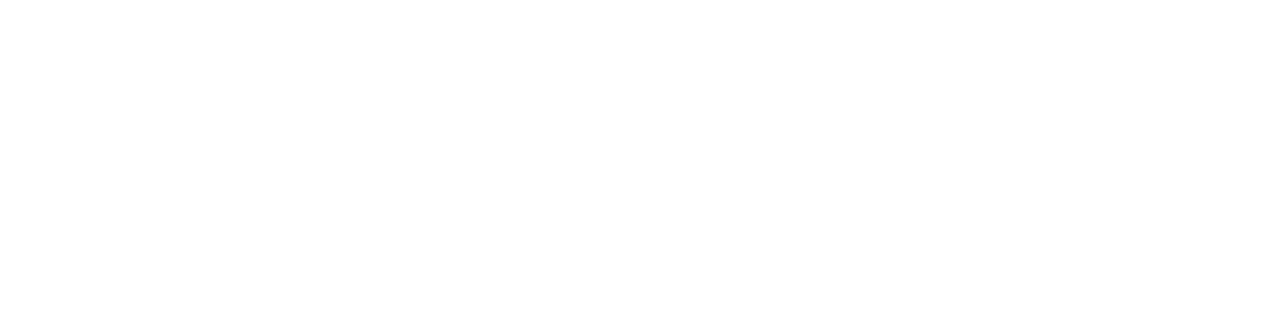
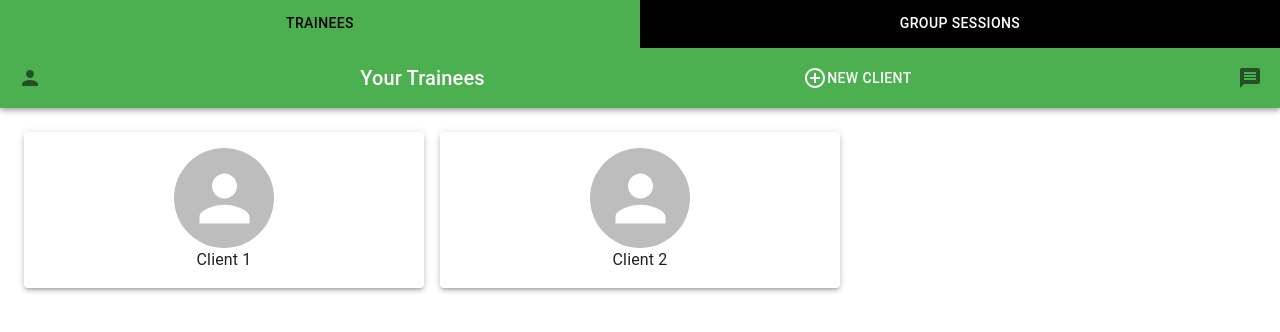
Before and after one commit to TOLGA1123/FitChamp, a React (Create React App) app in the folder frontend/: page /trainees in a window 1280 px wide. Shown: the top 332 px of the page. Built offline with nearby package versions, Linux system fonts and the light colour scheme.

Commit message:
2 more pages

```diff
--- a/frontend/package.json
+++ b/frontend/package.json
@@ -10,6 +10,8 @@
     "@testing-library/jest-dom": "^5.17.0",
     "@testing-library/react": "^13.4.0",
     "@testing-library/user-event": "^13.5.0",
+    "axios": "^1.6.8",
+    "moment": "^2.30.1",
     "react": "^18.3.1",
     "react-dom": "^18.3.1",
     "react-router-dom": "^5.3.4",
--- a/frontend/src/App.js
+++ b/frontend/src/App.js
@@ -14,7 +14,8 @@
 import TrainerProfile from './pages/TrainerProfile';
 import GoalsPage from './pages/GoalsPage';
 import ProgressAchievements from './pages/ProgressAchievements';
-//import GoalDetailPage from './pages/GoalDetailPage';
+import TraineesPage from './pages/TraineesPage';
+import GoalDetailPage from './pages/GoalDetailPage';
 
 const theme = createTheme();
 
@@ -33,8 +34,10 @@
           <Route path="/trainer-profile/:trainerId" component={TrainerProfile} />
           <Route path="/goals" component={GoalsPage} />
           <Route path="/achievements" component={ProgressAchievements} />
+          <Route path="/trainees" component={TraineesPage} />
+          <Route path="/goal-detail/:goalId" component={GoalDetailPage} />
 
-          {/*<Route path="/goal-detail/:goalId" component={GoalDetailPage} />
+          {/*
            You can add more routes here if you have other pages */}
         </Switch>
       </Router>
--- a/frontend/src/pages/LoginPage.js
+++ b/frontend/src/pages/LoginPage.js
@@ -29,32 +29,13 @@
       if (response.status === 200) {
         history.push('/workout-plans'); // Redirect to login page after successful registration
       }
+      if(response.status === 201){
+        history.push('/trainees');
+      }
     })
     .catch(error => {
       console.error('Registration error:', error.response ? error.response.data : 'Server did not respond');
     });
-    /*e.preventDefault();
-    try {
-      const response = await fetch('http://yourdjangoapi.com/api/token/', {
-        method: 'POST',
-        headers: {
-          'Content-Type': 'application/json',
-        },
-        body: JSON.stringify({ email, password }),
-      });
-
-      if (response.ok) {
-        const data = await response.json();
-        localStorage.setItem('token', data.token); // Store the token
-
-      } else {
-        console.error('Login failed');
-        // Handle errors such as invalid credentials
-      }
-    } catch (error) {
-      console.error('An error occurred:', error);
-    }*/
-    //history.push('/workout-plans'); // Redirect to the workout plans page
   };
   return (
     <Container component="main" maxWidth="xs">
--- a/frontend/src/pages/NewWorkoutPlan.js
+++ b/frontend/src/pages/NewWorkoutPlan.js
@@ -4,7 +4,11 @@
 import { useHistory } from 'react-router-dom';
 import { AppBar, Tabs, Tab } from '@mui/material';
 import PersonIcon from '@mui/icons-material/Person';
-import { green } from '@mui/material/colors';
+
+const darkMintGreen = '#2E8B57'; // Define your dark mint green color
+const darkAshGrey = '#4B4B4B'; // Define your dark ash grey color
+const lila = '#cc99ff';
+const mavi = '#009999';
 
 const NewWorkoutPlan = () => {
   const history = useHistory();
@@ -111,14 +115,14 @@
 
   return (
     <Box sx={{ flexGrow: 1 }}>
-      <AppBar position="static" sx={{ backgroundColor: green[500] }}>
+      <AppBar position="static" sx={{ backgroundColor: darkMintGreen }}>
         <Tabs
           onChange={handleRouteChange}
           sx={{
             display: 'flex',
             justifyContent: 'space-between',
             flexGrow: 1,
-            backgroundColor: 'black' // Set the background color for the whole tabs container
+            backgroundColor: darkAshGrey // Set the background color for the whole tabs container
           }}
           variant="fullWidth"
         >
@@ -127,25 +131,25 @@
             value="workout-plans"
             sx={{
               color: 'black',
-              backgroundColor: green[500]
+              backgroundColor: darkMintGreen
             }}
           />
           <Tab
             label="Trainers"
             value="trainers"
-            sx={{ color: 'white', backgroundColor: 'black' }}
+            sx={{ color: 'white', backgroundColor: darkAshGrey }}
           />
           <Tab
             label="Nutrition Plans"
             value="nutrition"
-            sx={{ color: 'white', backgroundColor: 'black' }}
+            sx={{ color: 'white', backgroundColor: darkAshGrey }}
           />
           <Tab
             label="Goals"
             value="goals"
-            sx={{ color: 'white', backgroundColor: 'black' }}
+            sx={{ color: 'white', backgroundColor: darkAshGrey }}
           />
-          <Tab label="Achievements" value="achievements" sx={{ color: 'white', backgroundColor: 'black' }} />
+          <Tab label="Achievements" value="achievements" sx={{ color: 'white', backgroundColor: darkAshGrey }} />
         </Tabs>
         <Box sx={{ display: 'flex', justifyContent: 'center', alignItems: 'center', padding: '0 10px', height: '60px' }}>
           <IconButton sx={{ position: 'absolute', left: 16 }} onClick={handleProfileClick}>
@@ -157,7 +161,7 @@
           </Typography>
         </Box>
       </AppBar>
-      <Box sx={{ p: 3 }}>
+      <Box sx={{ p: 3, mx: 25, backgroundColor: mavi, borderRadius: 2 }}> {/* Added background color and border radius to the Box */}
         <Grid container spacing={2}>
           <Grid item xs={12}>
             <TextField
@@ -166,6 +170,7 @@
               name="routineName"
               value={workoutPlan.routineName}
               onChange={handleChange}
+              sx={{ backgroundColor: 'white', borderRadius: 1 }} // To make sure the text fields stand out
             />
             <TextField
               fullWidth
@@ -173,10 +178,10 @@
               name="duration"
               value={workoutPlan.duration}
               onChange={handleChange}
-              sx={{ mt: 2 }}
+              sx={{ mt: 2, backgroundColor: 'white', borderRadius: 1 }} // To make sure the text fields stand out
             />
             <Box sx={{ mt: 2 }}>
-              <Typography variant="h6">Description:</Typography>
+              <Typography variant="h6" color="white">Description:</Typography> {/* Changed color to white */}
               {workoutPlan.description.map((desc, index) => (
                 <Paper key={index} sx={{ p: 1, my: 1 }}>
                   {desc.name}
@@ -220,7 +225,7 @@
               renderInput={(params) => <TextField {...params} label="Select Trainer" />}
               sx={{ mt: 2 }}
             />
-            <Typography variant="h6" sx={{ mt: 2 }}>
+            <Typography variant="h6" color="white" sx={{ mt: 2 }}>
               Difficulty: {workoutPlan.difficulty.toFixed(2)}
             </Typography>
             <Button variant="contained" color="primary" onClick={handleSubmit} sx={{ mt: 2 }}>
@@ -298,6 +303,24 @@
           </Button>
         </DialogActions>
       </Dialog>
+      <style>
+        {`
+          body {
+            margin: 0;
+            padding: 0;
+            background: repeating-linear-gradient(
+              45deg,
+              ${lila},
+              ${lila} 40px,
+              ${darkAshGrey} 40px,
+              ${darkAshGrey} 50px
+            );
+            height: 100vh;
+            width: 100vw;
+            overflow: hidden;
+          }
+        `}
+      </style>
     </Box>
   );
 };
--- /dev/null
+++ b/frontend/src/pages/TraineesPage.js
@@ -0,0 +1,80 @@
+import React from 'react';
+import { useHistory } from 'react-router-dom';
+import { Box, Typography, Grid, Paper, Avatar, AppBar, Tabs, Tab, IconButton, Button } from '@mui/material';
+import AddCircleOutlineIcon from '@mui/icons-material/AddCircleOutline';
+import MessageIcon from '@mui/icons-material/Message';
+import PersonIcon from '@mui/icons-material/Person';
+import { green } from '@mui/material/colors';
+
+const TraineesPage = () => {
+  const history = useHistory();
+  const trainees = [
+    { id: 1, name: 'Client 1' },
+    { id: 2, name: 'Client 2' }
+    // Add more trainees as needed
+  ];
+
+  const handleTraineeSelect = (traineeId) => {
+    history.push(`/trainee-profile/${traineeId}`);
+  };
+
+  const handleNewClient = () => {
+    history.push('/add-client');
+  };
+
+  const handleRouteChange = (event, newValue) => {
+    history.push(`/${newValue}`);
+  };
+
+  const handleProfileClick = () => {
+    history.push('/profile');
+  };
+
+  const handleMSGClick = () => {
+    history.push('/messages');
+  };
+
+  return (
+    <Box sx={{ flexGrow: 1 }}>
+      <AppBar position="static" sx={{ backgroundColor: green[500] }}>
+        <Tabs
+          onChange={handleRouteChange}
+          sx={{ backgroundColor: 'black' }}
+          variant="fullWidth"
+        >
+          <Tab label="Trainees" value="trainees" sx={{ color: 'black', backgroundColor: green[500] }} />
+          <Tab label="Group Sessions" value="group-sessions" sx={{ color: 'white', backgroundColor: 'black' }} />
+        </Tabs>
+        <Box sx={{ display: 'flex', justifyContent: 'space-between', alignItems: 'center', padding: '0 10px', height: '60px' }}>
+          <IconButton onClick={handleProfileClick}>
+            <PersonIcon />
+          </IconButton>
+          <Typography variant="h6" color="inherit" component="div">
+            Your Trainees
+          </Typography>
+          <IconButton onClick={handleNewClient} color="inherit">
+            <AddCircleOutlineIcon />
+            <Typography variant="button">New Client</Typography>
+          </IconButton>
+          <IconButton onClick={handleMSGClick}>
+            <MessageIcon />
+          </IconButton>
+        </Box>
+      </AppBar>
+      <Box sx={{ p: 3 }}>
+        <Grid container spacing={2}>
+          {trainees.map((trainee) => (
+            <Grid item xs={12} sm={6} md={4} key={trainee.id} onClick={() => handleTraineeSelect(trainee.id)}>
+              <Paper elevation={3} sx={{ p: 2, textAlign: 'center' }}>
+                <Avatar sx={{ width: 100, height: 100, margin: 'auto' }} />
+                <Typography>{trainee.name}</Typography>
+              </Paper>
+            </Grid>
+          ))}
+        </Grid>
+      </Box>
+    </Box>
+  );
+};
+
+export default TraineesPage;
```
Also changed, not shown: 1 other file (tests, documents, lock files or other folders).
